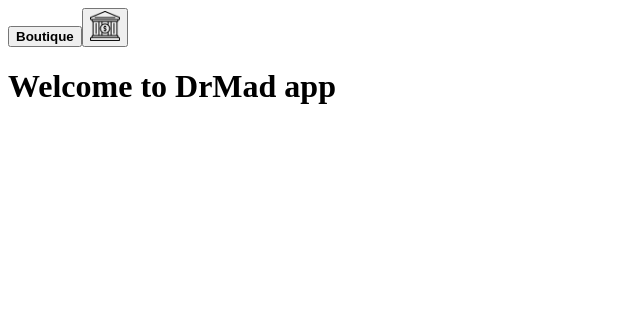
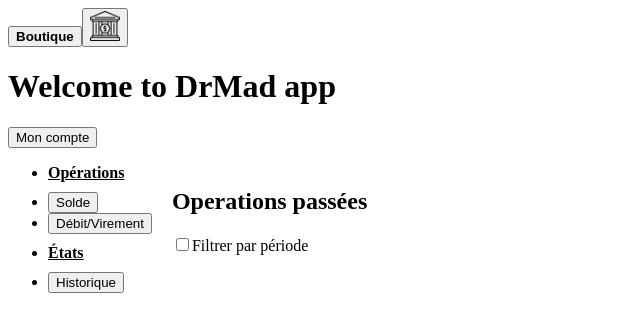
Before and after one commit to asoltner-iut90/DRMAD_TP5, a Vue app: page /bank/history in a window 1280 px wide. Shown: the top 332 px of the page, without its empty margins (0-640 px from the left). Built offline with nearby package versions, Linux system fonts and the light colour scheme.

Commit message:
Start Bank History

```diff
--- a/src/router/index.js
+++ b/src/router/index.js
@@ -13,6 +13,7 @@ import BankAmount from "@/views/BankAmount.vue";
 import BankOperation from "@/views/BankOperation.vue";
 // import BankHistory from "@/views/BankHistory.vue"; // Assurez-vous d'avoir ce composant si nécessaire
 import BankLogout from "@/views/BankLogout.vue";
+import BankHistory from "@/views/BankHistory.vue";
 
 Vue.use(VueRouter);
 
@@ -61,7 +62,7 @@ const routes = [
       { path: "account", component: BankAccount, name: "BankAccount" },
       { path: "amount", component: BankAmount, name: "BankAmount" },
       { path: "operation", component: BankOperation, name: "BankOperation" },
-      //{ path: "history", component: BankHistory, name: "BankHistory" },
+      { path: "history", component: BankHistory, name: "BankHistory" },
       { path: "logout", component: BankLogout, name: "BankLogout" },
     ],
   },
--- /dev/null
+++ b/src/views/BankHistory.vue
@@ -0,0 +1,39 @@
+
+<template>
+  <div class="bank-history">
+    <h2><slot name="title">Operations passées</slot></h2>
+    <input type="checkbox" name="filter-checkbox" v-model="filter" />
+    <label for="filter-checkbox">Filtrer par période</label>
+    <div v-if="filter">
+      <label for="filter-date-from">Du</label>
+      <input type="date" name="filter-date-from" v-model="from"/>
+      <label for="filter-date-to">Au</label>
+      <input type="date" name="filter-date-to" v-model="to"/>
+    </div>
+
+    <DataTable>
+
+    </DataTable>
+
+  </div>
+</template>
+
+<script>
+  import DataTable from "@/components/DataTable.vue";
+
+  export default {
+    name: "BankHistory",
+    components: {DataTable},
+    data() {
+      return {
+        filter: false,
+        from:"",
+        to:"",
+      }
+    }
+  }
+</script>
+
+<style scoped>
+
+</style>
```
